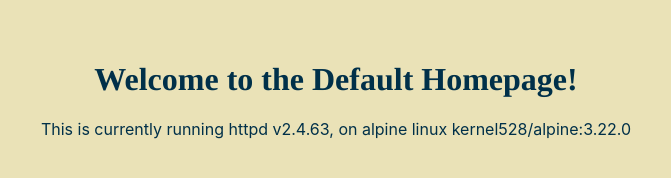
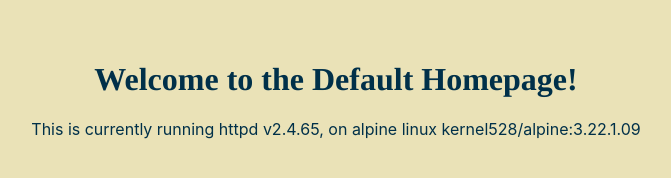
Before and after one commit to kernel528/httpd-docker, a plain HTML site: page htdocs/index.html in a window 1280 px wide. Shown: the full height of the page, 304-975 px from the left. Drawn offline with nearby package versions, Linux system fonts and the light colour scheme.

Commit message:
Udpated to httpd v2.4.65 and kernel528/alpine:3.22.1.09.

```diff
--- a/htdocs/index.html
+++ b/htdocs/index.html
@@ -13,6 +13,6 @@
 </head>
 <body>
     <h1>Welcome to the Default Homepage!</h1>
-    <p>This is currently running httpd v2.4.63, on alpine linux kernel528/alpine:3.22.0</p>
+    <p>This is currently running httpd v2.4.65, on alpine linux kernel528/alpine:3.22.1.09</p>
 </body>
 </html>
```
Also changed, not shown: 3 other files.
